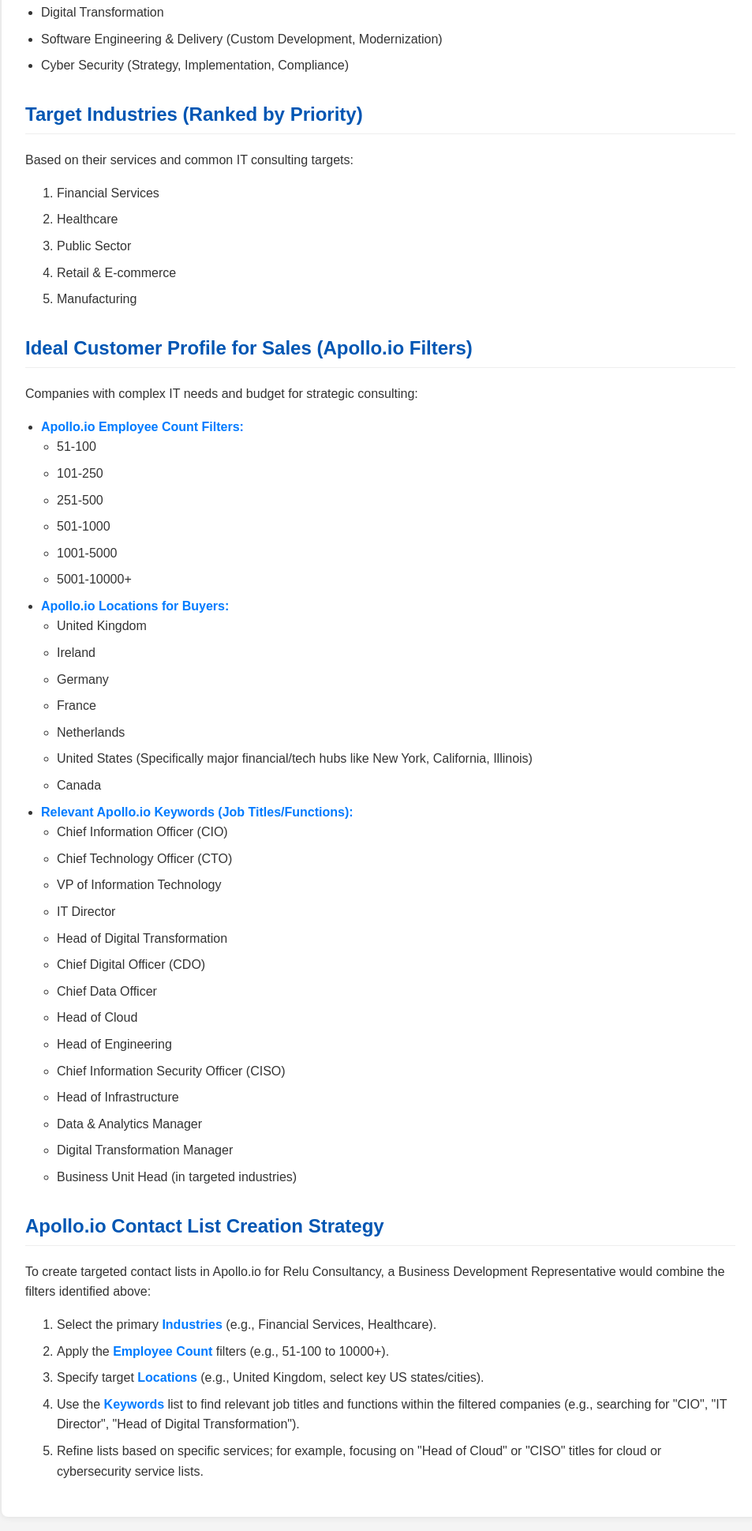
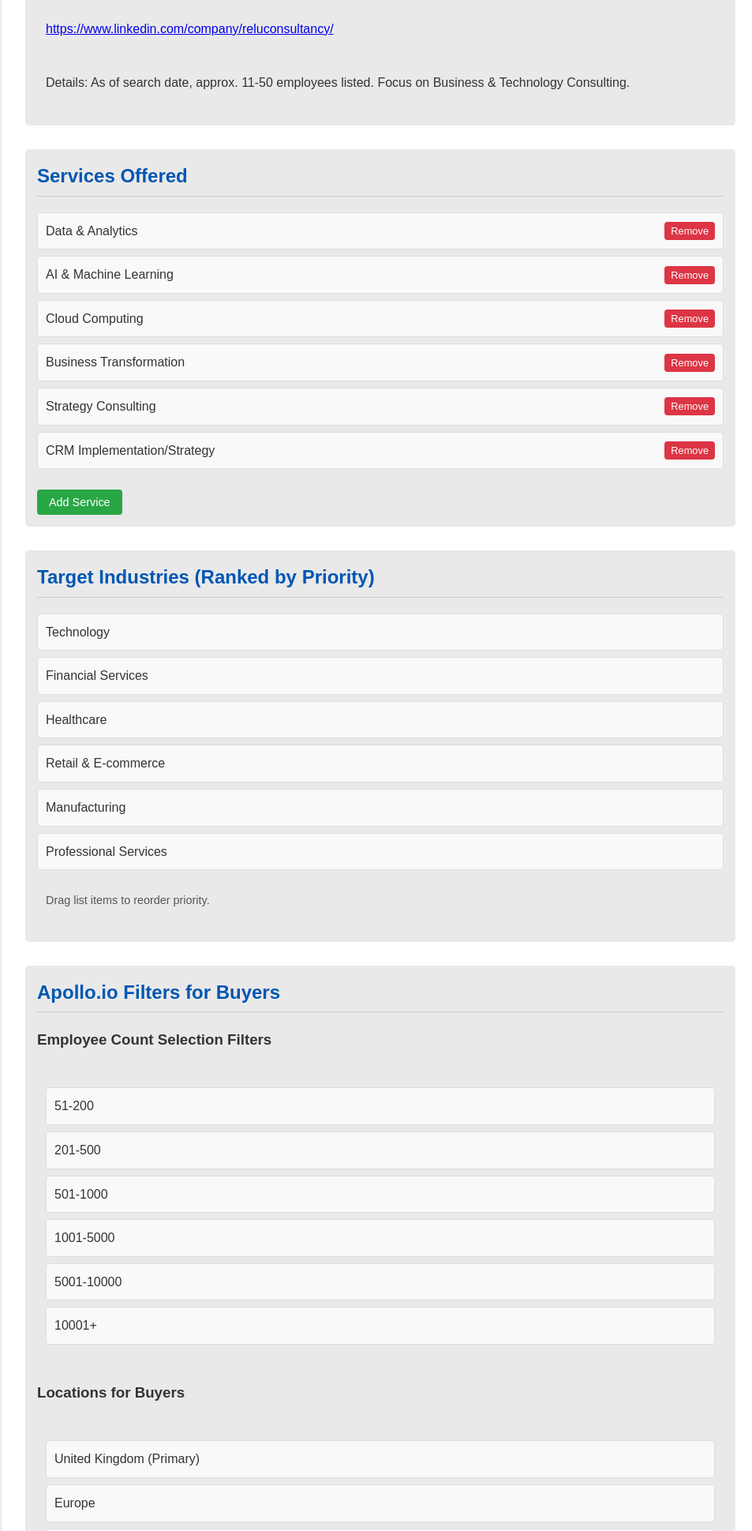
Before and after one commit to srujanprabhu/n8n_1, a plain HTML site: page index.html in a window 1280 px wide. Shown: the part 861-2800 px from the top of the page at 79% size, without its empty margins (158-1111 px from the left). Drawn offline with nearby package versions, Linux system fonts and the light colour scheme.

Commit message:
Created new HTML file via n8n

```diff
--- a/index.html
+++ b/index.html
@@ -3,13 +3,12 @@
 <head>
     <meta charset="UTF-8">
     <meta name="viewport" content="width=device-width, initial-scale=1.0">
-    <title>Relu Consultancy Business & Target Profile Report</title>
+    <title>Company Business Development Report</title>
     <style>
         body {
             font-family: sans-serif;
             line-height: 1.6;
-            margin: 0;
-            padding: 20px;
+            margin: 20px;
             background-color: #f4f4f4;
             color: #333;
         }
@@ -19,9 +18,9 @@
             background: #fff;
             padding: 20px 30px;
             border-radius: 8px;
-            box-shadow: 0 0 10px rgba(0, 0, 0, 0.1);
+            box-shadow: 0 2px 5px rgba(0,0,0,0.1);
         }
-        h1, h2, h3 {
+        h1, h2 {
             color: #0056b3;
             border-bottom: 2px solid #0056b3;
             padding-bottom: 5px;
@@ -29,151 +28,272 @@
         }
         h1 {
             text-align: center;
-            margin-bottom: 30px;
             border-bottom: none;
-            color: #333;
-        }
-        h2 {
-             margin-top: 30px;
-             border-bottom: 1px solid #eee;
         }
         section {
-            margin-bottom: 25px;
+            margin-bottom: 30px;
+            padding: 15px;
+            background-color: #e9e9e9;
+            border-radius: 5px;
+        }
+        section h2 {
+            margin-top: 0;
+            border-bottom: 1px solid #ccc;
+            padding-bottom: 5px;
         }
         ul {
-            padding-left: 20px;
+            list-style: none;
+            padding: 0;
         }
-        li {
+        ul li {
+            background: #f9f9f9;
             margin-bottom: 8px;
+            padding: 10px;
+            border: 1px solid #ddd;
+            border-radius: 4px;
+            display: flex;
+            justify-content: space-between;
+            align-items: center;
+            cursor: grab; /* Indicate draggable */
         }
-        .apollo-label {
-            font-weight: bold;
-            color: #007bff;
+        ul li.sortable-chosen {
+             background-color: #cfe2ff; /* Highlight during drag */
         }
-        .summary {
-            font-style: italic;
-            color: #555;
-            background-color: #eef;
-            padding: 15px;
-            border-left: 4px solid #007bff;
-            margin-bottom: 20px;
+        .editable-list li {
+            cursor: text; /* Indicate editable */
+        }
+        .editable-list li:focus {
+             outline: 1px dashed #0056b3;
+        }
+
+        .remove-btn {
+            background-color: #dc3545;
+            color: white;
+            border: none;
+            padding: 4px 8px;
+            border-radius: 4px;
+            cursor: pointer;
+            font-size: 0.8em;
+            margin-left: 10px;
+        }
+         .remove-btn:hover {
+            background-color: #c82333;
+        }
+        .add-btn {
+            background-color: #28a745;
+            color: white;
+            border: none;
+            padding: 8px 15px;
+            border-radius: 4px;
+            cursor: pointer;
+            font-size: 0.9em;
+            margin-top: 10px;
+        }
+         .add-btn:hover {
+            background-color: #218838;
+        }
+        p, div[contenteditable="true"] {
+            padding: 10px;
+            border: 1px dashed transparent; /* Invisible border */
+            border-radius: 4px;
+        }
+         p:focus, div[contenteditable="true"]:focus {
+            border-color: #007bff; /* Visible border on focus */
+            background-color: #eef7ff;
+            outline: none;
+        }
+
+        /* Styling for contenteditable sections */
+        .editable-content {
+             border: 1px dashed #ccc;
+             padding: 10px;
+             border-radius: 4px;
+             min-height: 30px; /* Ensure clickability */
+             margin-bottom: 10px;
+        }
+        .editable-content:focus {
+             border-color: #007bff;
+             background-color: #eef7ff;
+             outline: none;
+        }
+         .list-item-content {
+            flex-grow: 1; /* Allows content to take available space */
          }
     </style>
+     <!-- SortableJS CDN for drag-and-drop reordering -->
+    <script src="https://cdn.jsdelivr.net/npm/sortablejs@1.14.0/Sortable.min.js"></script>
 </head>
 <body>
+
 <div class="container">
-        <h1>Relu Consultancy Business & Target Profile Report</h1>
+
+    <h1>Company Business Development Report</h1>
 
     <section>
-            <h2>Company Overview</h2>
-            <p><span class="apollo-label">Apollo.io Industry Label:</span> IT Services and IT Consulting</p>
-            <div class="summary">
-                <p>Relu Consultancy is an IT consulting firm specializing in digital transformation and technology solutions.</p>
-                <p>They help businesses leverage cloud computing, data & AI, and modern software engineering practices to improve operations and drive innovation.</p>
-                <p>Their services also include crucial areas like cybersecurity, ensuring client's digital assets are protected.</p>
-                <p>They aim to be a strategic technology partner for companies looking to navigate complex IT landscapes and achieve their business goals through technology.</p>
-            </div>
+        <h2>Apollo.io Industry Label</h2>
+        <!-- Make content editable -->
+        <div contenteditable="true" class="editable-content">Business Consulting and Services</div>
     </section>
 
     <section>
-            <h2>Company Details</h2>
-            <ul>
-                <li><span class="apollo-label">Estimated Employee Headcount:</span> 51-200 (based on publicly available data, including LinkedIn)</li>
-                <li><span class="apollo-label">LinkedIn Page:</span> <a href="https://www.linkedin.com/company/relu-consultancy" target="_blank">Relu Consultancy on LinkedIn</a></li>
-                <li><span class="apollo-label">LinkedIn Details:</span> Location: London, UK. Focuses on Digital Transformation, Cloud, Data & AI, Engineering, Cyber Security.</li>
-            </ul>
+        <h2>Business Summary (for Biz Dev)</h2>
+        <!-- Make content editable -->
+        <div contenteditable="true" class="editable-content">Relu Consultancy is a business and technology consulting firm that specializes in helping organizations navigate complex challenges. They offer expertise in areas like data analytics, AI/ML, cloud migration, and strategic business transformation. Their services are designed to improve operational efficiency, leverage technology for growth, and provide actionable insights for decision-making, catering to businesses looking to enhance their digital capabilities and strategic direction.</div>
+    </section>
+
+     <section>
+        <h2>Estimated Employee Headcount</h2>
+         <!-- Make content editable -->
+        <div contenteditable="true" class="editable-content">11-50</div>
+    </section>
+
+    <section>
+        <h2>LinkedIn Page</h2>
+         <!-- Make content editable -->
+        <div contenteditable="true" class="editable-content"><a href="https://www.linkedin.com/company/reluconsultancy/" target="_blank">https://www.linkedin.com/company/reluconsultancy/</a></div>
+         <p>Details: As of search date, approx. 11-50 employees listed. Focus on Business & Technology Consulting.</p> <!-- You can add more details found here -->
     </section>
 
     <section>
         <h2>Services Offered</h2>
-            <ul>
-                <li>Cloud Solutions (Strategy, Migration, Management)</li>
-                <li>Data & AI (Data Strategy, Analytics, Machine Learning)</li>
-                <li>Digital Transformation</li>
-                <li>Software Engineering & Delivery (Custom Development, Modernization)</li>
-                <li>Cyber Security (Strategy, Implementation, Compliance)</li>
+        <ul id="services-list" class="editable-list">
+             <!-- Items are contenteditable and can be removed -->
+            <li><span class="list-item-content" contenteditable="true">Data & Analytics</span> <button class="remove-btn">Remove</button></li>
+            <li><span class="list-item-content" contenteditable="true">AI & Machine Learning</span> <button class="remove-btn">Remove</button></li>
+            <li><span class="list-item-content" contenteditable="true">Cloud Computing</span> <button class="remove-btn">Remove</button></li>
+            <li><span class="list-item-content" contenteditable="true">Business Transformation</span> <button class="remove-btn">Remove</button></li>
+            <li><span class="list-item-content" contenteditable="true">Strategy Consulting</span> <button class="remove-btn">Remove</button></li>
+            <li><span class="list-item-content" contenteditable="true">CRM Implementation/Strategy</span> <button class="remove-btn">Remove</button></li>
+             <!-- Add more services as found -->
         </ul>
+         <button id="add-service-btn" class="add-btn">Add Service</button>
     </section>
 
     <section>
         <h2>Target Industries (Ranked by Priority)</h2>
-            <p>Based on their services and common IT consulting targets:</p>
-            <ol>
-                <li>Financial Services</li>
-                <li>Healthcare</li>
-                <li>Public Sector</li>
-                <li>Retail & E-commerce</li>
-                <li>Manufacturing</li>
-            </ol>
+        <!-- List items are draggable and contenteditable -->
+        <ul id="industries-list">
+            <li><span class="list-item-content" contenteditable="true">Technology</span></li>
+            <li><span class="list-item-content" contenteditable="true">Financial Services</span></li>
+            <li><span class="list-item-content" contenteditable="true">Healthcare</span></li>
+            <li><span class="list-item-content" contenteditable="true">Retail & E-commerce</span></li>
+            <li><span class="list-item-content" contenteditable="true">Manufacturing</span></li>
+            <li><span class="list-item-content" contenteditable="true">Professional Services</span></li>
+             <!-- Add/Remove/Reorder as needed -->
+        </ul>
+         <p style="font-size: 0.9em; color: #555;">Drag list items to reorder priority.</p>
     </section>
 
     <section>
-            <h2>Ideal Customer Profile for Sales (Apollo.io Filters)</h2>
-            <p>Companies with complex IT needs and budget for strategic consulting:</p>
+        <h2>Apollo.io Filters for Buyers</h2>
+
+        <h3>Employee Count Selection Filters</h3>
+         <!-- Make content editable -->
+        <div contenteditable="true" class="editable-content">
             <ul>
-                <li><span class="apollo-label">Apollo.io Employee Count Filters:</span>
-                    <ul>
-                        <li>51-100</li>
-                        <li>101-250</li>
-                        <li>251-500</li>
+                <li>51-200</li>
+                <li>201-500</li>
                 <li>501-1000</li>
                 <li>1001-5000</li>
-                        <li>5001-10000+</li>
+                <li>5001-10000</li>
+                <li>10001+</li>
+                 <!-- Adjust ranges based on target market -->
             </ul>
-                </li>
-                 <li><span class="apollo-label">Apollo.io Locations for Buyers:</span>
+        </div>
+
+        <h3>Locations for Buyers</h3>
+         <!-- Make content editable -->
+        <div contenteditable="true" class="editable-content">
             <ul>
-                        <li>United Kingdom</li>
-                        <li>Ireland</li>
-                        <li>Germany</li>
-                        <li>France</li>
-                        <li>Netherlands</li>
-                        <li>United States (Specifically major financial/tech hubs like New York, California, Illinois)</li>
-                        <li>Canada</li>
+                <li>United Kingdom (Primary)</li>
+                <li>Europe</li>
+                <li>North America</li>
+                 <!-- Adjust locations based on service reach -->
             </ul>
-                </li>
-                <li><span class="apollo-label">Relevant Apollo.io Keywords (Job Titles/Functions):</span>
+        </div>
+
+        <h3>Keywords for Buyers</h3>
+         <!-- Make content editable -->
+        <div contenteditable="true" class="editable-content">
             <ul>
-                        <li>Chief Information Officer (CIO)</li>
+                <li>Data Strategy</li>
+                <li>Analytics</li>
+                <li>Artificial Intelligence</li>
+                <li>Machine Learning</li>
+                <li>Cloud Migration</li>
+                <li>Digital Transformation</li>
+                <li>Business Process Improvement</li>
+                <li>CRM Strategy</li>
+                <li>Chief Data Officer (CDO)</li>
                 <li>Chief Technology Officer (CTO)</li>
-                        <li>VP of Information Technology</li>
-                        <li>IT Director</li>
-                        <li>Head of Digital Transformation</li>
-                        <li>Chief Digital Officer (CDO)</li>
-                        <li>Chief Data Officer</li>
-                        <li>Head of Cloud</li>
-                        <li>Head of Engineering</li>
-                        <li>Chief Information Security Officer (CISO)</li>
-                        <li>Head of Infrastructure</li>
-                        <li>Data & Analytics Manager</li>
-                        <li>Digital Transformation Manager</li>
-                        <li>Business Unit Head (in targeted industries)</li>
+                <li>Chief Operating Officer (COO)</li>
+                <li>Head of Analytics</li>
+                <li>Head of IT</li>
+                 <!-- Add/Remove keywords relevant to services -->
             </ul>
-                </li>
-            </ul>
+        </div>
     </section>
 
-         <section>
-            <h2>Apollo.io Contact List Creation Strategy</h2>
-            <p>To create targeted contact lists in Apollo.io for Relu Consultancy, a Business Development Representative would combine the filters identified above:</p>
-            <ol>
-                <li>Select the primary <span class="apollo-label">Industries</span> (e.g., Financial Services, Healthcare).</li>
-                <li>Apply the <span class="apollo-label">Employee Count</span> filters (e.g., 51-100 to 10000+).</li>
-                <li>Specify target <span class="apollo-label">Locations</span> (e.g., United Kingdom, select key US states/cities).</li>
-                <li>Use the <span class="apollo-label">Keywords</span> list to find relevant job titles and functions within the filtered companies (e.g., searching for "CIO", "IT Director", "Head of Digital Transformation").</li>
-                <li>Refine lists based on specific services; for example, focusing on "Head of Cloud" or "CISO" titles for cloud or cybersecurity service lists.</li>
-            </ol>
-        </section>
+    <!-- Note: Generating contact lists via code here is not possible as it requires Apollo.io API access and user authentication.
+         The sections above provide the necessary data to be *used* in Apollo.io to create lists. -->
 
 </div>
 
 <script>
-        // Basic script for demonstration - could add more functionality if needed
-        console.log("Relu Consultancy Report Loaded");
-        // Example: Could add smooth scrolling or interactive elements
-        // document.addEventListener('DOMContentLoaded', (event) => {
-        //     console.log('DOM fully loaded and parsed');
-        // });
+    // Initialize SortableJS on the industries list
+    const industriesList = document.getElementById('industries-list');
+    if (industriesList) {
+        new Sortable(industriesList, {
+            animation: 150, // ms, number defining the speed of the animation.
+            ghostClass: 'sortable-ghost', // Class name for the drop placeholder
+             chosenClass: 'sortable-chosen', // Class name for the chosen item
+             dragClass: 'sortable-drag' // Class name for the dragging item
+        });
+    }
+
+    // Add functionality for services list (add/remove) and contenteditable
+    const servicesList = document.getElementById('services-list');
+    const addServiceBtn = document.getElementById('add-service-btn');
+
+    // Add remove button functionality
+    servicesList.addEventListener('click', function(event) {
+        if (event.target.classList.contains('remove-btn')) {
+            event.target.parentElement.remove();
+        }
+    });
+
+    // Add new service functionality
+    addServiceBtn.addEventListener('click', function() {
+        const newServiceText = prompt("Enter new service name:");
+        if (newServiceText) {
+            const newLi = document.createElement('li');
+            newLi.classList.add('editable-list'); // Keep class for consistency
+            newLi.innerHTML = `<span class="list-item-content" contenteditable="true">${escapeHTML(newServiceText)}</span> <button class="remove-btn">Remove</button>`;
+            servicesList.appendChild(newLi);
+        }
+    });
+
+    // Basic HTML escaping for safety
+    function escapeHTML(str) {
+        const div = document.createElement('div');
+        div.appendChild(document.createTextNode(str));
+        return div.innerHTML;
+    }
+
+    // Make other relevant text sections contenteditable
+    document.querySelectorAll('.editable-content').forEach(element => {
+        // The contenteditable="true" attribute is already in the HTML
+        // We just need to ensure they are styled and potentially handled for saving if needed later
+        // For this exercise, the attribute alone allows front-end editing
+    });
+
+     // Make list item content within Industries also editable
+     document.querySelectorAll('#industries-list .list-item-content').forEach(element => {
+         element.setAttribute('contenteditable', 'true');
+     });
+
+
 </script>
+
 </body>
 </html>
```
Lines whose indentation alone changed are shown as unchanged.
